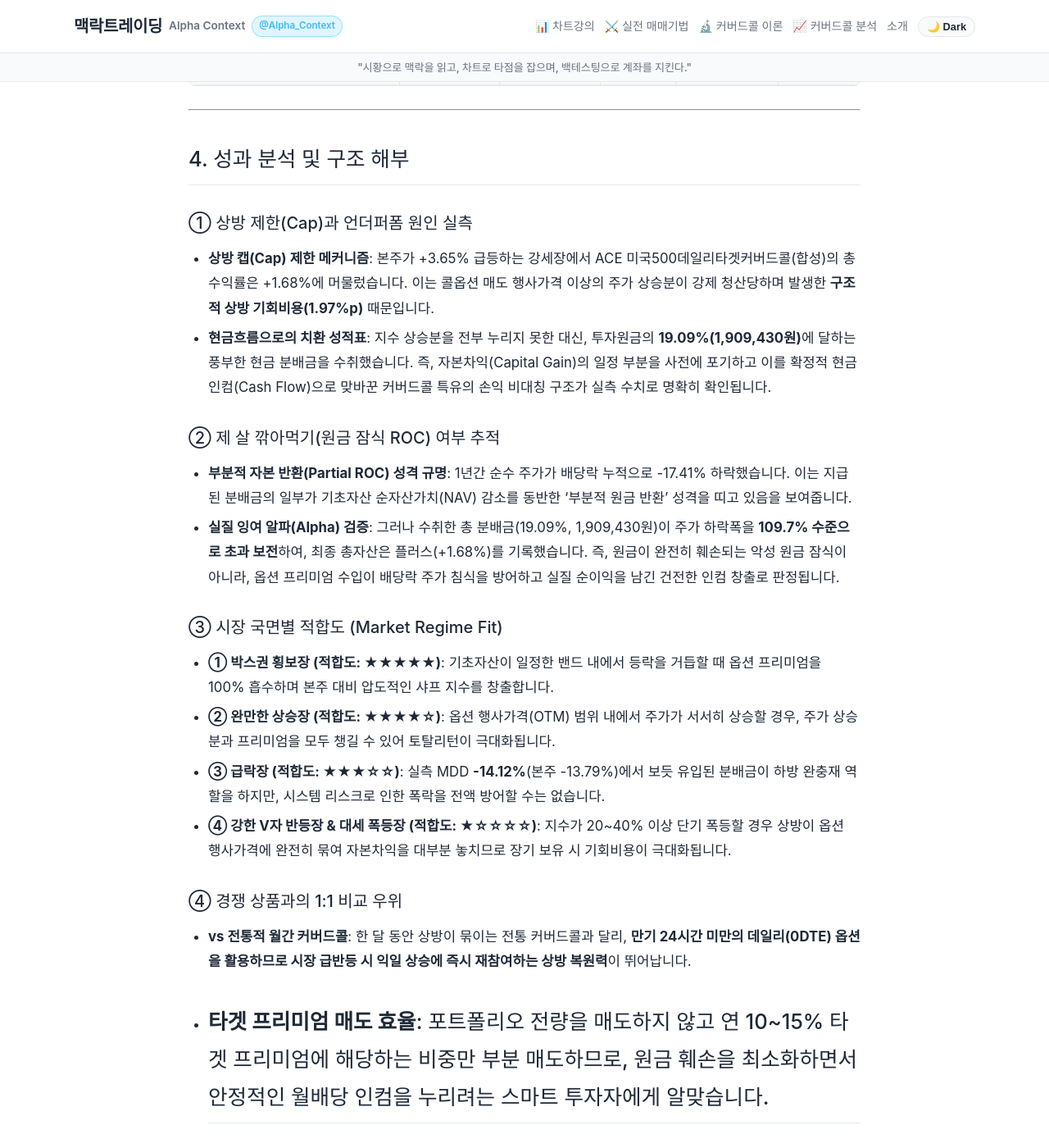
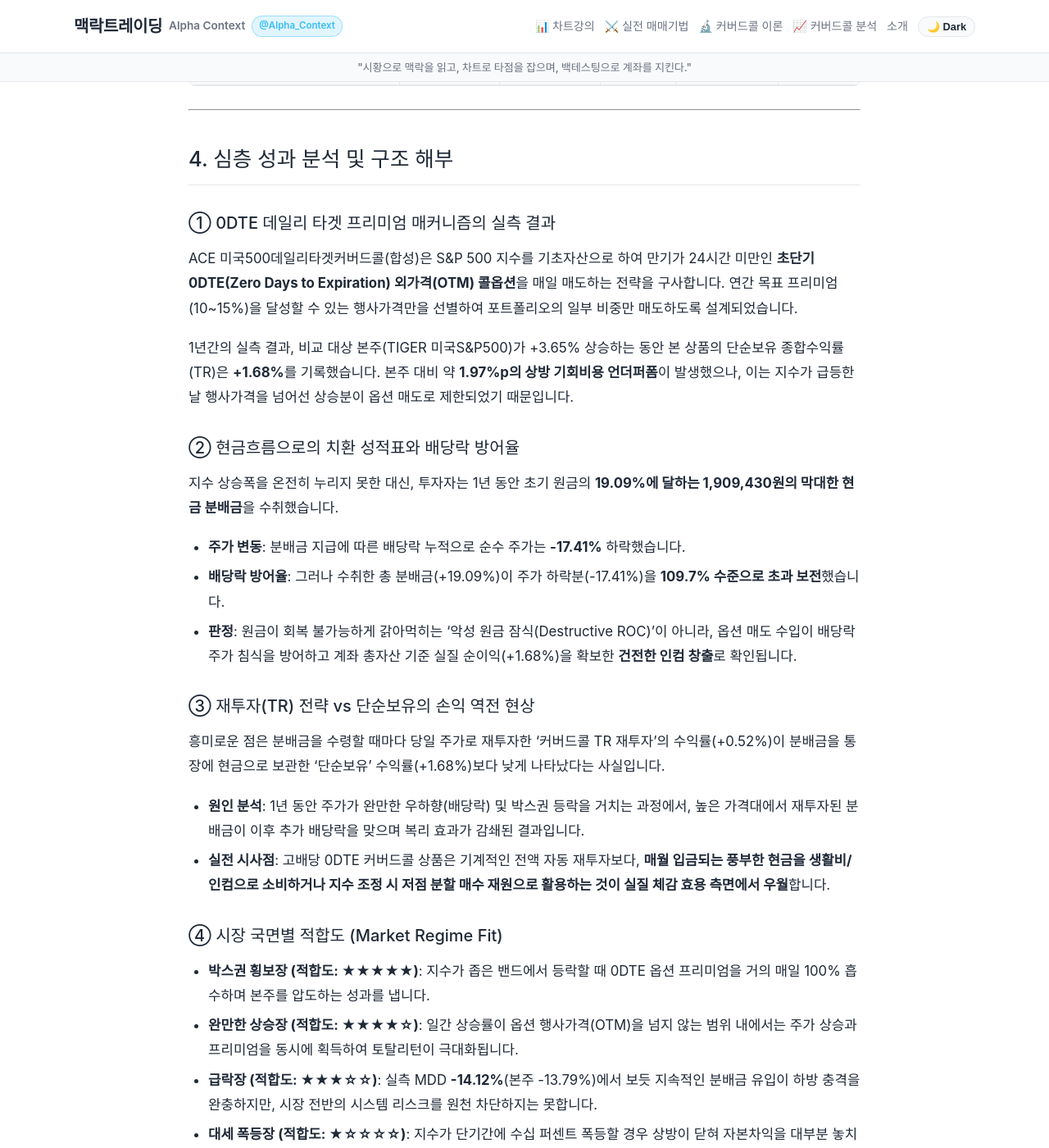
Before and after one commit to ideaspot360/stock, a Jekyll site: the page built from _posts/2026-11-16-480030-covered-call-backtest.md, in a window 1280 px wide and 1400 px high, scrolled down 1821 px. Shown: the whole window at 82% size. Built offline with Jekyll 4.4.1, drawn with Linux system fonts in a browser that asks for light colours; some of the changed text lies outside the part shown.

Commit message:
feat(blog): publish in-depth institutional review for 2 ETFs [480030, 0138T0] with 0DTE structure analysis

```diff
--- a/_posts/2026-11-16-480030-covered-call-backtest.md
+++ b/_posts/2026-11-16-480030-covered-call-backtest.md
@@ -8,6 +8,7 @@ tags: [커버드콜, 한국투신운용(ETF), ACE미국500데일리타겟커버
 author: '맥락트레이딩 리서치팀'
 excerpt: 'ACE 미국500데일리타겟커버드콜(합성)의 1년 실측 종합수익률(TR), 누적 분배금, 샤프 지수, 최대 낙폭(MDD)을 본주와 1:1 비교하고 옵션 구조의 원인을 정밀 분석합니다.'
 ---
+
 ## 1. ETF 기본 정보
 
 | 항목 | 상세 내용 | 항목 | 상세 내용 |
@@ -19,16 +20,16 @@ excerpt: 'ACE 미국500데일리타겟커버드콜(합성)의 1년 실측 종합
 | **분배 주기** | **월 1회 (월배당)** | **최근 분배율 (연환산)** | **연 23.13% 수준** |
 | **옵션 매도 전략** | 만기 1일(0DTE) 데일리 OTM 콜옵션 | **목표 분배율** | 연 10~15% 타겟 프리미엄 (Target Premium) |
 
-
 ---
 
 ## 2. 성과 그래프
 
 ![ACE 미국500데일리타겟커버드콜(합성) 성과 비교 차트](/assets/img/480030_comparison.png)
 
-> 💡 **차트 확인 포인트**: 비비드 오렌지 실선(단순보유 총자산)과 회색 점선(순수 주가) 사이의 간격이 실측 기간 동안 실제로 통장에 입금된 누적 현금 분배금의 실체입니다.
+> 💡 **차트 확인 포인트**: 비비드 오렌지 실선(단순보유 총자산)과 회색 점선(순수 주가) 사이의 간격이 실측 기간 동안 실제로 투자자 계좌에 입금된 누적 현금 분배금의 실체입니다.
 
 ---
+
 ## 3. 성과 요약 테이블
 
 - **분석 기간**: 2025-11-17 ~ 2026-11-13 (1Y, 총 361일 실측)
@@ -42,25 +43,39 @@ excerpt: 'ACE 미국500데일리타겟커버드콜(합성)의 1년 실측 종합
 | **비교 대상 본주 (TIGER 미국S&P500)** | 10,000,000원 | 10,261,438원 | +2.61% | 103,350원 | 10,364,788원 | **+3.65%** | N/A | -13.79% | 0.12 |
 
 ---
-## 4. 성과 분석 및 구조 해부
 
-### ① 상방 제한(Cap)과 언더퍼폼 원인 실측
-- **상방 캡(Cap) 제한 메커니즘**: 본주가 +3.65% 급등하는 강세장에서 ACE 미국500데일리타겟커버드콜(합성)의 총수익률은 +1.68%에 머물렀습니다. 이는 콜옵션 매도 행사가격 이상의 주가 상승분이 강제 청산당하며 발생한 **구조적 상방 기회비용(1.97%p)** 때문입니다.
-- **현금흐름으로의 치환 성적표**: 지수 상승분을 전부 누리지 못한 대신, 투자원금의 **19.09%(1,909,430원)**에 달하는 풍부한 현금 분배금을 수취했습니다. 즉, 자본차익(Capital Gain)의 일정 부분을 사전에 포기하고 이를 확정적 현금 인컴(Cash Flow)으로 맞바꾼 커버드콜 특유의 손익 비대칭 구조가 실측 수치로 명확히 확인됩니다.
+## 4. 심층 성과 분석 및 구조 해부
 
-### ② 제 살 깎아먹기(원금 잠식 ROC) 여부 추적
-- **부분적 자본 반환(Partial ROC) 성격 규명**: 1년간 순수 주가가 배당락 누적으로 -17.41% 하락했습니다. 이는 지급된 분배금의 일부가 기초자산 순자산가치(NAV) 감소를 동반한 '부분적 원금 반환' 성격을 띠고 있음을 보여줍니다.
-- **실질 잉여 알파(Alpha) 검증**: 그러나 수취한 총 분배금(19.09%, 1,909,430원)이 주가 하락폭을 **109.7% 수준으로 초과 보전**하여, 최종 총자산은 플러스(+1.68%)를 기록했습니다. 즉, 원금이 완전히 훼손되는 악성 원금 잠식이 아니라, 옵션 프리미엄 수입이 배당락 주가 침식을 방어하고 실질 순이익을 남긴 건전한 인컴 창출로 판정됩니다.
+### ① 0DTE 데일리 타겟 프리미엄 매커니즘의 실측 결과
+ACE 미국500데일리타겟커버드콜(합성)은 S&P 500 지수를 기초자산으로 하여 만기가 24시간 미만인 **초단기 0DTE(Zero Days to Expiration) 외가격(OTM) 콜옵션**을 매일 매도하는 전략을 구사합니다. 연간 목표 프리미엄(10~15%)을 달성할 수 있는 행사가격만을 선별하여 포트폴리오의 일부 비중만 매도하도록 설계되었습니다.
 
-### ③ 시장 국면별 적합도 (Market Regime Fit)
-- **① 박스권 횡보장 (적합도: ★★★★★)**: 기초자산이 일정한 밴드 내에서 등락을 거듭할 때 옵션 프리미엄을 100% 흡수하며 본주 대비 압도적인 샤프 지수를 창출합니다.
-- **② 완만한 상승장 (적합도: ★★★★☆)**: 옵션 행사가격(OTM) 범위 내에서 주가가 서서히 상승할 경우, 주가 상승분과 프리미엄을 모두 챙길 수 있어 토탈리턴이 극대화됩니다.
-- **③ 급락장 (적합도: ★★★☆☆)**: 실측 MDD **-14.12%**(본주 -13.79%)에서 보듯 유입된 분배금이 하방 완충재 역할을 하지만, 시스템 리스크로 인한 폭락을 전액 방어할 수는 없습니다.
-- **④ 강한 V자 반등장 & 대세 폭등장 (적합도: ★☆☆☆☆)**: 지수가 20~40% 이상 단기 폭등할 경우 상방이 옵션 행사가격에 완전히 묶여 자본차익을 대부분 놓치므로 장기 보유 시 기회비용이 극대화됩니다.
+1년간의 실측 결과, 비교 대상 본주(TIGER 미국S&P500)가 +3.65% 상승하는 동안 본 상품의 단순보유 종합수익률(TR)은 **+1.68%**를 기록했습니다. 본주 대비 약 **1.97%p의 상방 기회비용 언더퍼폼**이 발생했으나, 이는 지수가 급등한 날 행사가격을 넘어선 상승분이 옵션 매도로 제한되었기 때문입니다.
 
-### ④ 경쟁 상품과의 1:1 비교 우위
-- **vs 전통적 월간 커버드콜**: 한 달 동안 상방이 묶이는 전통 커버드콜과 달리, **만기 24시간 미만의 데일리(0DTE) 옵션을 활용하므로 시장 급반등 시 익일 상승에 즉시 재참여하는 상방 복원력**이 뛰어납니다.
-- **타겟 프리미엄 매도 효율**: 포트폴리오 전량을 매도하지 않고 연 10~15% 타겟 프리미엄에 해당하는 비중만 부분 매도하므로, 원금 훼손을 최소화하면서 안정적인 월배당 인컴을 누리려는 스마트 투자자에게 알맞습니다.
+### ② 현금흐름으로의 치환 성적표와 배당락 방어율
+지수 상승폭을 온전히 누리지 못한 대신, 투자자는 1년 동안 초기 원금의 **19.09%에 달하는 1,909,430원의 막대한 현금 분배금**을 수취했습니다.
+- **주가 변동**: 분배금 지급에 따른 배당락 누적으로 순수 주가는 **-17.41%** 하락했습니다.
+- **배당락 방어율**: 그러나 수취한 총 분배금(+19.09%)이 주가 하락분(-17.41%)을 **109.7% 수준으로 초과 보전**했습니다.
+- **판정**: 원금이 회복 불가능하게 갉아먹히는 '악성 원금 잠식(Destructive ROC)'이 아니라, 옵션 매도 수입이 배당락 주가 침식을 방어하고 계좌 총자산 기준 실질 순이익(+1.68%)을 확보한 **건전한 인컴 창출**로 확인됩니다.
+
+### ③ 재투자(TR) 전략 vs 단순보유의 손익 역전 현상
+흥미로운 점은 분배금을 수령할 때마다 당일 주가로 재투자한 '커버드콜 TR 재투자'의 수익률(+0.52%)이 분배금을 통장에 현금으로 보관한 '단순보유' 수익률(+1.68%)보다 낮게 나타났다는 사실입니다.
+- **원인 분석**: 1년 동안 주가가 완만한 우하향(배당락) 및 박스권 등락을 거치는 과정에서, 높은 가격대에서 재투자된 분배금이 이후 추가 배당락을 맞으며 복리 효과가 감쇄된 결과입니다.
+- **실전 시사점**: 고배당 0DTE 커버드콜 상품은 기계적인 전액 자동 재투자보다, **매월 입금되는 풍부한 현금을 생활비/인컴으로 소비하거나 지수 조정 시 저점 분할 매수 재원으로 활용하는 것이 실질 체감 효용 측면에서 우월**합니다.
+
+### ④ 시장 국면별 적합도 (Market Regime Fit)
+- **박스권 횡보장 (적합도: ★★★★★)**: 지수가 좁은 밴드에서 등락할 때 0DTE 옵션 프리미엄을 거의 매일 100% 흡수하며 본주를 압도하는 성과를 냅니다.
+- **완만한 상승장 (적합도: ★★★★☆)**: 일간 상승률이 옵션 행사가격(OTM)을 넘지 않는 범위 내에서는 주가 상승과 프리미엄을 동시에 획득하여 토탈리턴이 극대화됩니다.
+- **급락장 (적합도: ★★★☆☆)**: 실측 MDD **-14.12%**(본주 -13.79%)에서 보듯 지속적인 분배금 유입이 하방 충격을 완충하지만, 시장 전반의 시스템 리스크를 원천 차단하지는 못합니다.
+- **대세 폭등장 (적합도: ★☆☆☆☆)**: 지수가 단기간에 수십 퍼센트 폭등할 경우 상방이 닫혀 자본차익을 대부분 놓치므로 장기 보유 시 기회비용이 극대화됩니다.
+
+---
+
+## 5. 최종 투자 전략 총평
+
+ACE 미국500데일리타겟커버드콜(합성)은 전통적인 월간 커버드콜(예: JEPI 등)의 최대 단점인 '한 달 내내 상방이 묶이는 현상'을 **만기 24시간 미만의 데일리 옵션으로 극복**한 진화된 상품입니다.
+
+실측 데이터가 증명하듯 본주 대비 소폭의 상방 기회비용(1.97%p)을 치르는 대가로 **연 19% 수준의 막강한 월배당 현금 파이프라인**을 성공적으로 구축했습니다. 은퇴자나 파이어(FIRE)족 등 매월 확정적인 생활비 캐시플로우가 절실한 투자자에게 포트폴리오의 훌륭한 인컴 앵커가 될 수 있습니다.
+
 ---
 
 <div class="post-disclaimer">
```
Also changed, not shown: _posts/2026-11-16-0138T0-covered-call-backtest.md (+31 -19 lines).
